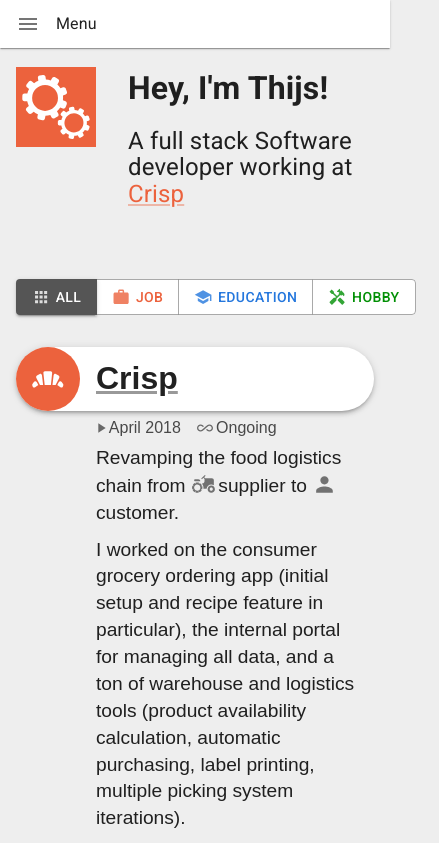
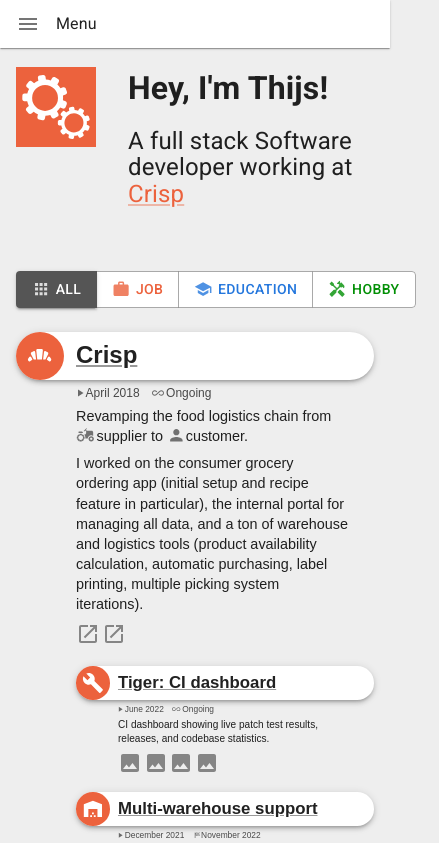
Before and after one commit to NLthijs48/NLthijs48.github.io, a React (Create React App) app: page / in a window 390 px wide. Shown: the top 843 px of the page, 439 px wide, since content can reach past the window. Built offline with nearby package versions, Linux system fonts and the light colour scheme.

Commit message:
Use 2 column layout for sub-activities
- Wider maximum page size: use more screen room
- 2 columns for sub-activities
- Smaller activites list on mobile

```diff
--- a/src/PageWrapper.tsx
+++ b/src/PageWrapper.tsx
@@ -35,7 +35,7 @@
 		page = <ActivityPage activity={activity} />;
 	} else {
 		isHome = true;
-		page = <HomePage />;
+		page = <HomePage layoutMode={layoutMode} />;
 	}
 
 	return (
@@ -55,7 +55,7 @@
 					<main
 						style={{
 							width: '100%',
-							maxWidth: 1000,
+							maxWidth: 1400,
 							paddingLeft: sideSpace,
 							paddingRight: sideSpace,
 							paddingTop: sideSpace,
--- a/src/activityItem/ActivityItem.tsx
+++ b/src/activityItem/ActivityItem.tsx
@@ -43,7 +43,7 @@
 			<div
 				style={{
 					paddingLeft: '2.5em',
-					paddingRight: '0.5em',
+					paddingRight: '1em',
 					flex: 1,
 					minWidth: 0,
 				}}
@@ -77,9 +77,9 @@
 
 	return (
 		<div style={{borderRadius: '1em', ...props.style}} className={isOnActivityPage ? undefined : props.className}>
-			{content}
+			<div style={{maxWidth: '29em'}}>{content}</div>
 
-			{!!props.children && <div style={{paddingLeft: '2.5em'}}>{props.children}</div>}
+			{!!props.children && <div style={{paddingLeft: '2.5em', paddingRight: '1em'}}>{props.children}</div>}
 
 			{!!props.renderChildActivities && !!props.activity.activities && (
 				<div style={{paddingLeft: '2.5em'}}>
--- a/src/activityList/ActivityList.tsx
+++ b/src/activityList/ActivityList.tsx
@@ -18,8 +18,19 @@
 		[props.activities, activityTypeFilter]
 	);
 
+	// Use multi-column layout for sub activites on the home page
+	// - bit stupid to do this based on hLevel
+	const extraStyle =
+		props.hLevel === 3
+			? {
+					display: 'grid',
+					gap: '0 1em',
+					gridTemplateColumns: 'repeat(auto-fill, minmax(min(20em, 100%), 1fr))',
+			  }
+			: {};
+
 	return (
-		<div style={props.style}>
+		<div style={{...extraStyle, ...props.style}}>
 			{activities.map((activity, index) => (
 				<ActivityItem
 					key={index}
--- a/src/activityList/FilteredActivityList.tsx
+++ b/src/activityList/FilteredActivityList.tsx
@@ -3,10 +3,11 @@
 import ActivityType from '../activities/ActivityType';
 import allActivities from '../activities/allActivities';
 import ActivityList from './ActivityList';
+import {LayoutMode} from '../PageWrapper';
 
 export const ACTIVITY_TYPE_FILTER_PARAMETER = 'activityType';
 
-function FilteredActivityList() {
+function FilteredActivityList(props: {layoutMode: LayoutMode}) {
 	const [activityTypeFilter, setActivityTypeFilter] = React.useState<null | ActivityType>(getActivityTypeFromUrl());
 
 	const setActivityType = React.useCallback(
@@ -26,7 +27,7 @@
 	);
 
 	return (
-		<div style={{fontSize: '2em'}}>
+		<div style={{fontSize: props.layoutMode === LayoutMode.Desktop ? '2em' : '1.5em'}}>
 			<Filters activityType={activityTypeFilter} setActivityType={setActivityType} style={{marginBottom: '1em'}} />
 
 			<FilterContext.Provider value={activityTypeFilter}>
--- a/src/pages/HomePage.tsx
+++ b/src/pages/HomePage.tsx
@@ -2,8 +2,9 @@
 import Link from '@mui/material/Link';
 import FilteredActivityList from '../activityList/FilteredActivityList';
 import React from 'react';
+import {LayoutMode} from '../PageWrapper';
 
-function HomePage() {
+function HomePage(props: {layoutMode: LayoutMode}) {
 	return (
 		<>
 			<div
@@ -26,7 +27,7 @@
 				</div>
 			</div>
 
-			<FilteredActivityList />
+			<FilteredActivityList layoutMode={props.layoutMode} />
 		</>
 	);
 }
```
